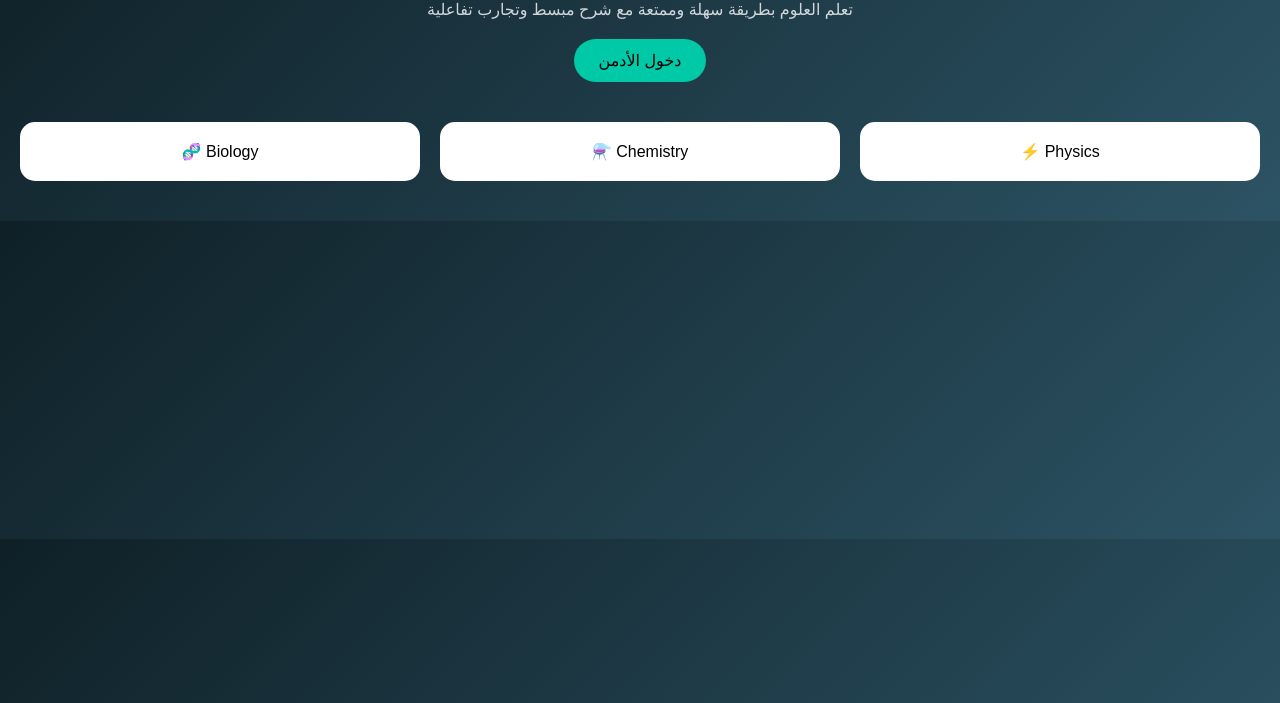
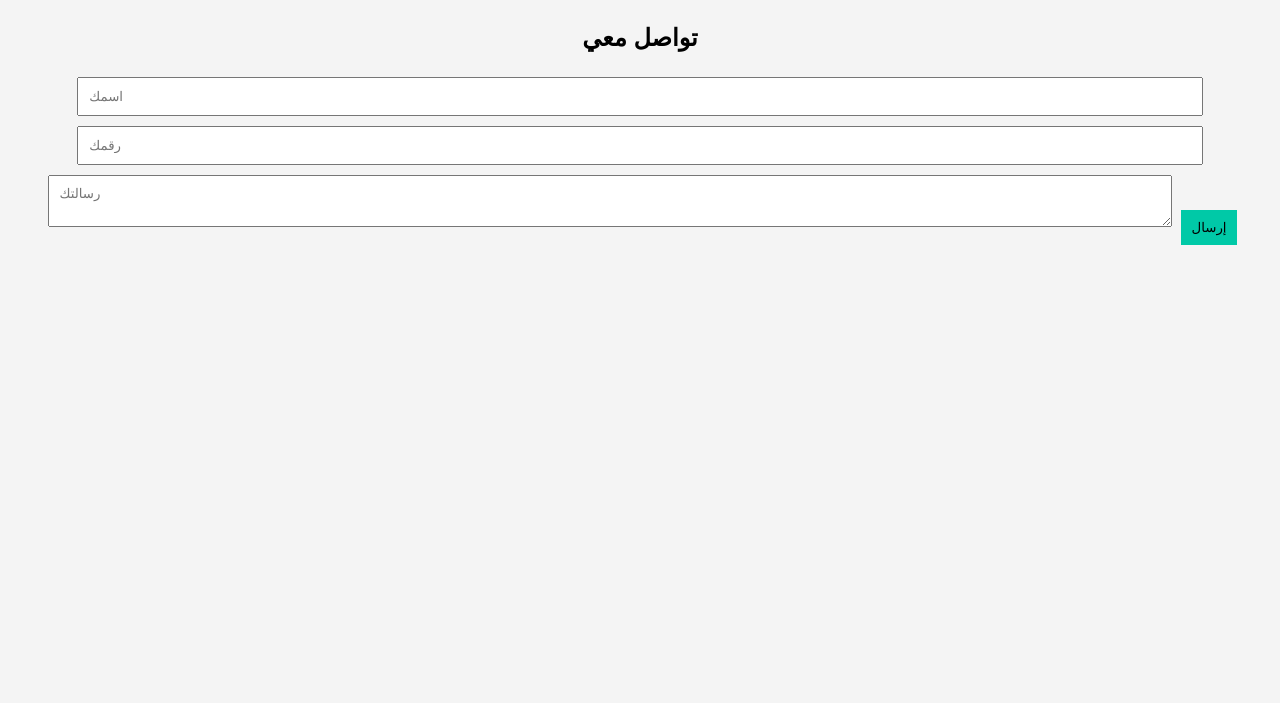
Before and after one commit to johnlatif2026/Mrs-marina-latif, a website: page index.html in a window 1280 px wide. Shown: the part 97-800 px from the top of the page. Drawn offline with Linux system fonts and the light colour scheme.

Commit message:
Update index.html

```diff
--- a/index.html
+++ b/index.html
@@ -1,75 +1,45 @@
 <!DOCTYPE html>
 <html lang="ar">
 <head>
-<meta charset="UTF-8">
-<meta name="viewport" content="width=device-width, initial-scale=1.0">
+<meta name="viewport" content="width=device-width">
 <title>Science Teacher</title>
 
 <style>
-* { margin:0; padding:0; box-sizing:border-box; font-family: Arial; }
-
-body {
-  background: linear-gradient(135deg,#0f2027,#2c5364);
-  color:white;
-  text-align:center;
-}
-
-.container {
-  padding:40px 20px;
-}
-
-h1 {
-  font-size:2.5rem;
-  margin-bottom:10px;
-}
-
-p {
-  opacity:0.8;
-  margin-bottom:20px;
-}
-
-.btn {
-  padding:12px 25px;
-  background:#00c9a7;
-  border:none;
-  border-radius:25px;
-  cursor:pointer;
-  font-size:16px;
-}
-
-.cards {
-  display:grid;
-  grid-template-columns:repeat(auto-fit,minmax(200px,1fr));
-  gap:20px;
-  margin-top:40px;
-}
-
-.card {
-  background:white;
-  color:black;
-  padding:20px;
-  border-radius:15px;
-}
-
+body{font-family:Arial;text-align:center;background:#f4f4f4}
+section{padding:20px}
+input,textarea{width:90%;padding:10px;margin:5px}
+button{padding:10px;background:#00c9a7;border:none}
 </style>
 </head>
 
 <body>
 
-<div class="container">
-  <h1>👩‍🔬 Science Learning Hub</h1>
-  <p>تعلم العلوم بطريقة سهلة وممتعة مع شرح مبسط وتجارب تفاعلية</p>
+<h1>👩‍🔬 مدرسة علوم</h1>
 
-  <a href="/login.html">
-    <button class="btn">دخول الأدمن</button>
-  </a>
+<section>
+<h2>تواصل معي</h2>
 
-  <div class="cards">
-    <div class="card">🧬 Biology</div>
-    <div class="card">⚗️ Chemistry</div>
-    <div class="card">⚡ Physics</div>
-  </div>
-</div>
+<input id="name" placeholder="اسمك">
+<input id="phone" placeholder="رقمك">
+<textarea id="msg" placeholder="رسالتك"></textarea>
+
+<button onclick="send()">إرسال</button>
+</section>
+
+<script>
+async function send(){
+  await fetch('/api/contact',{
+    method:'POST',
+    body: JSON.stringify({
+      name:name.value,
+      phone:phone.value,
+      message:msg.value
+    })
+  });
+
+  alert("تم الإرسال ✅");
+}
+</script>
 
 </body>
 </html>
```
